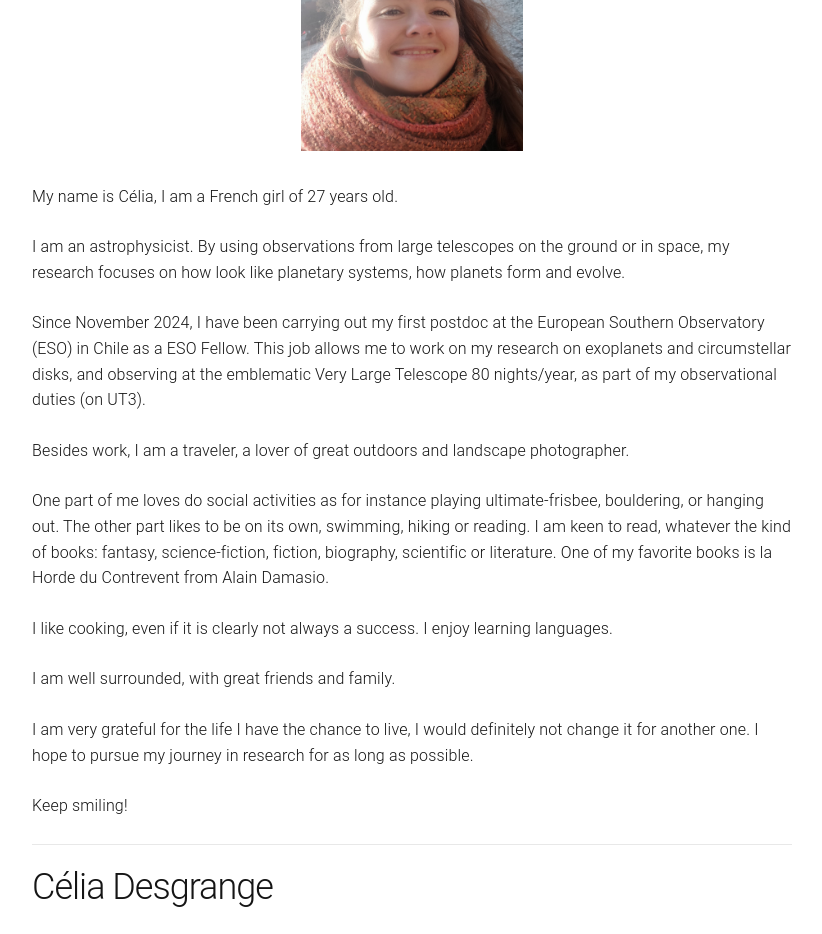
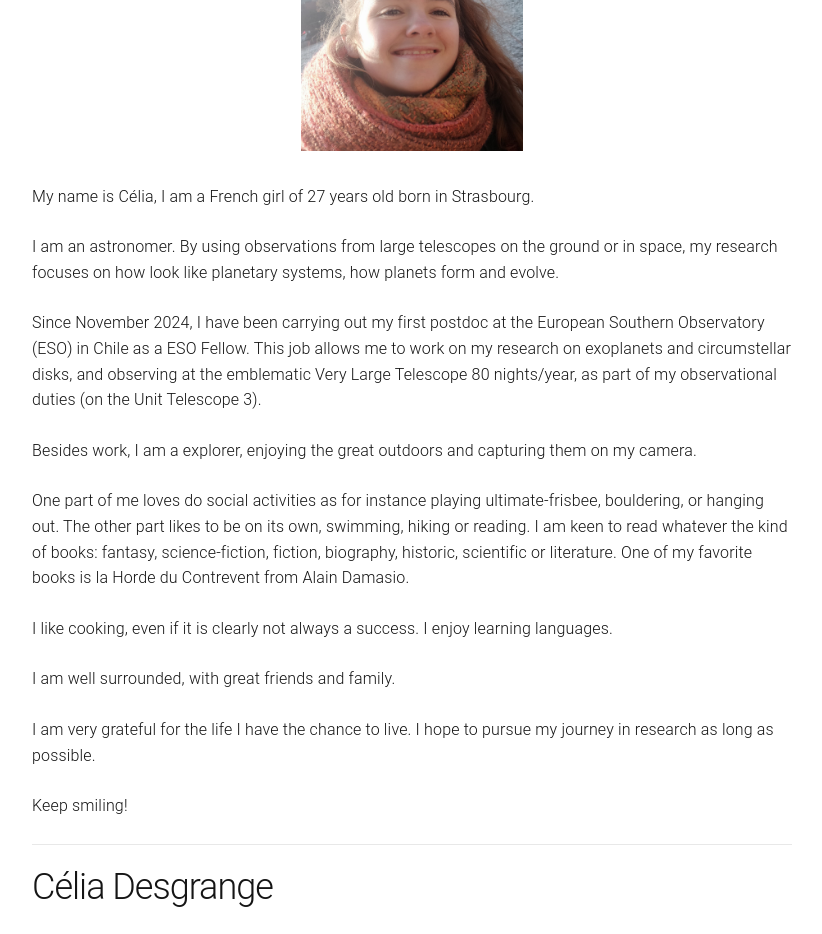
Before and after one commit to cdesgrange/cdesgrange.github.io, a Jekyll site: the page built from about.md, in a window 1280 px wide. Shown: the part 416-1350 px from the top of the page, without its empty margins (228-1050 px from the left). Built offline with Jekyll 4.4.1, drawn with Linux system fonts in a browser that asks for light colours.

Commit message:
Update about.md

```diff
--- a/about.md
+++ b/about.md
@@ -7,22 +7,22 @@ permalink: /about/
 <img src="/fig/celia_desgrange_adulte.jpg" width="222" >
 </p>
 
-My name is Célia, I am a French girl of 27 years old.
+My name is Célia, I am a French girl of 27 years old born in Strasbourg.
 
-I am an astrophysicist. By using observations from large telescopes on the ground or in space, my research focuses on how look like planetary systems, how planets form and evolve.
+I am an astronomer. By using observations from large telescopes on the ground or in space, my research focuses on how look like planetary systems, how planets form and evolve.
 
-Since November 2024, I have been carrying out my first postdoc at the European Southern Observatory (ESO) in Chile as a ESO Fellow. This job allows me to work on my research on exoplanets and circumstellar disks, and observing at the emblematic Very Large Telescope 80 nights/year, as part of my observational duties (on UT3).
+Since November 2024, I have been carrying out my first postdoc at the European Southern Observatory (ESO) in Chile as a ESO Fellow. This job allows me to work on my research on exoplanets and circumstellar disks, and observing at the emblematic Very Large Telescope 80 nights/year, as part of my observational duties (on the Unit Telescope 3).
 
-Besides work, I am a traveler, a lover of great outdoors and landscape photographer.
+Besides work, I am a explorer, enjoying the great outdoors and capturing them on my camera.
 
-One part of me loves do social activities as for instance playing ultimate-frisbee, bouldering, or hanging out. The other part likes to be on its own, swimming, hiking or reading. I am keen to read, whatever the kind of books: fantasy, science-fiction, fiction, biography, scientific or literature. One of my favorite books is la Horde du Contrevent from Alain Damasio.
+One part of me loves do social activities as for instance playing ultimate-frisbee, bouldering, or hanging out. The other part likes to be on its own, swimming, hiking or reading. I am keen to read whatever the kind of books: fantasy, science-fiction, fiction, biography, historic, scientific or literature. One of my favorite books is la Horde du Contrevent from Alain Damasio.
 
 I like cooking, even if it is clearly not always a success. I enjoy learning languages.
 
 I am well surrounded, with great friends and family.
 
-I am very grateful for the life I have the chance to live, I would definitely not change it for another one.
-I hope to pursue my journey in research for as long as possible.
+I am very grateful for the life I have the chance to live.
+I hope to pursue my journey in research as long as possible.
 
 Keep smiling!
 <br>
```
